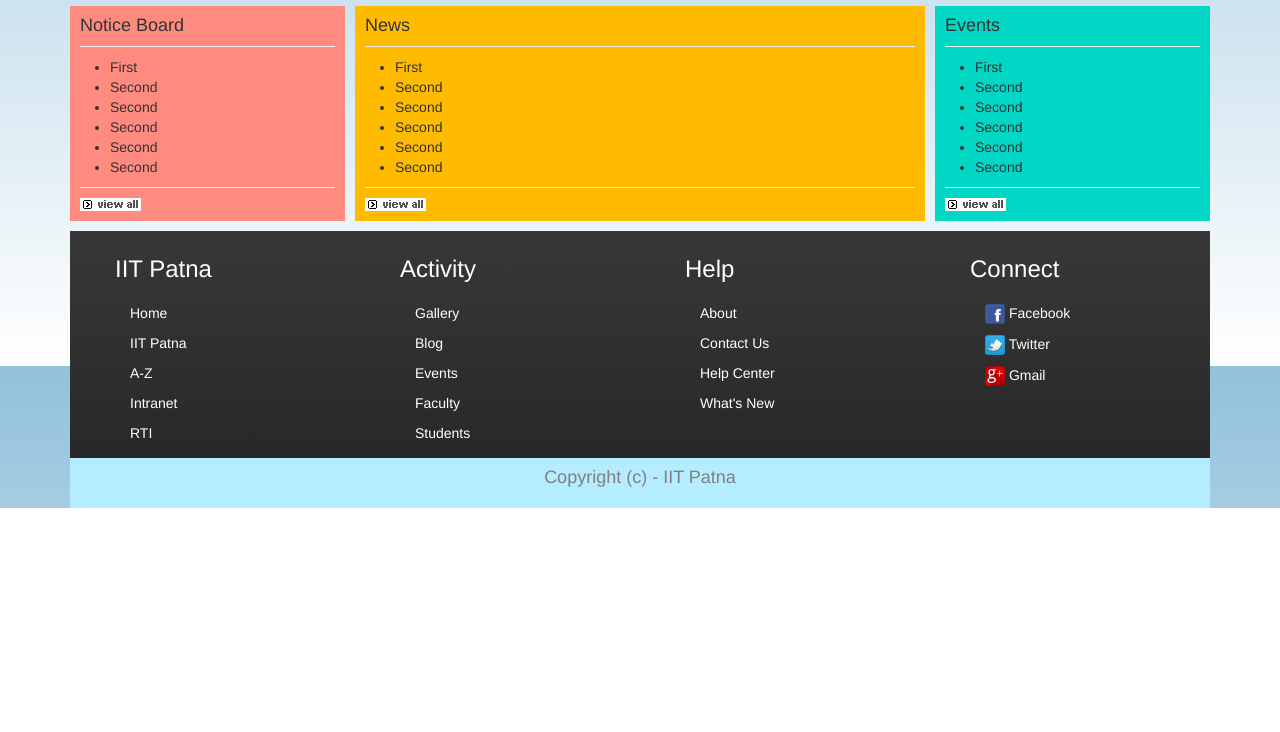
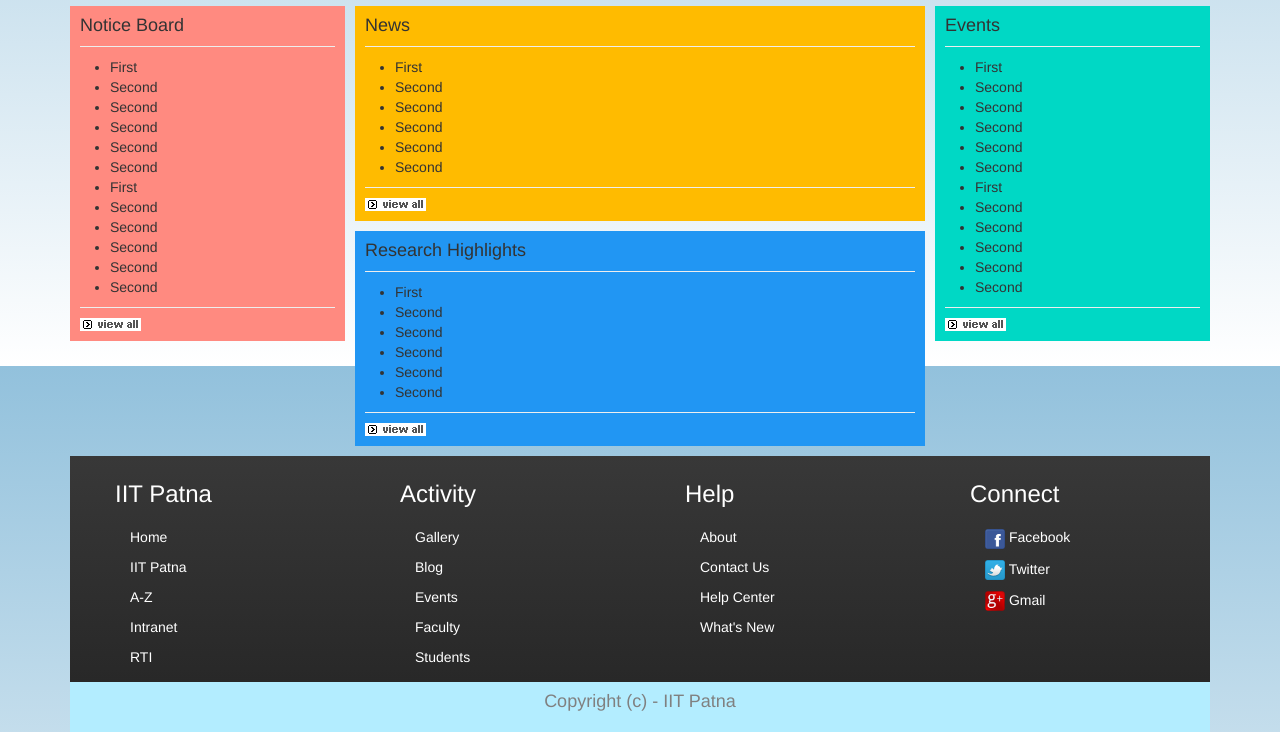
Before and after one commit to kshitij1234/Chemisty-Department-Website, a Django app: page / in a window 1280 px wide. Shown: the part 434-1166 px from the top of the page. Before the commit the page ends 942 px from the top, so only its background shows below. Run offline with Django 3.2, Linux system fonts and the light colour scheme; some libraries are stand-ins or nearby versions.

Commit message:
research section is added

```diff
--- a/chemdeptsite/templates/home.html
+++ b/chemdeptsite/templates/home.html
@@ -52,6 +52,12 @@
         <li>Second</li>
         <li>Second</li>
         <li>Second</li>
+        <li>First</li>
+        <li>Second</li>
+        <li>Second</li>
+        <li>Second</li>
+        <li>Second</li>
+        <li>Second</li>
       </ul>
       <hr style="margin: 0 10px 10px 10px;">
       <a href="/notice"><img src="{% static 'images/view_all.gif' %}" alt="view all" style="margin: 0 0 10px 10px;"></a>
@@ -73,11 +79,16 @@
       <a href="/news"><img src="{% static 'images/view_all.gif' %}" alt="view all" style="margin: 0 0 10px 10px;"></a>
     </div>
     <div class="row" style="margin: 0; padding: 0;">
-
       <div class="col-sm-6 col-xs-6 visible-sm-block visible-xs-block" style="padding:0;">
         <div style="background-color: #ff8a80;">
           <h4 style="padding: 10px 0 0 10px">Notice Board</h4><hr style="margin: 0 10px 10px 10px;">
           <ul>
+            <li>First</li>
+            <li>Second</li>
+            <li>Second</li>
+            <li>Second</li>
+            <li>Second</li>
+            <li>Second</li>
             <li>First</li>
             <li>Second</li>
             <li>Second</li>
@@ -100,11 +111,30 @@
             <li>Second</li>
             <li>Second</li>
             <li>Second</li>
+            <li>First</li>
+            <li>Second</li>
+            <li>Second</li>
+            <li>Second</li>
+            <li>Second</li>
+            <li>Second</li>
           </ul>
           <hr style="margin: 0 10px 10px 10px;">
           <a href="/events"><img src="{% static 'images/view_all.gif' %}" alt="view all" style="margin: 0 0 10px 10px;"></a>
         </div>
       </div>
+    </div>
+    <div style="background-color: #2196f3;">
+      <h4 style="padding: 10px 0 0 10px">Research Highlights</h4><hr style="margin: 0 10px 10px 10px;">
+      <ul>
+        <li>First</li>
+        <li>Second</li>
+        <li>Second</li>
+        <li>Second</li>
+        <li>Second</li>
+        <li>Second</li>
+      </ul>
+      <hr style="margin: 0 10px 10px 10px;">
+      <a href="/research"><img src="{% static 'images/view_all.gif' %}" alt="view all" style="margin: 0 0 10px 10px;"></a>
     </div>
   </div>
   <!-- Right side bar -->
@@ -112,6 +142,12 @@
     <div style="background-color: #00d8c5;">
       <h4 style="padding: 10px 0 0 10px">Events</h4><hr style="margin: 0 10px 10px 10px;">
       <ul>
+        <li>First</li>
+        <li>Second</li>
+        <li>Second</li>
+        <li>Second</li>
+        <li>Second</li>
+        <li>Second</li>
         <li>First</li>
         <li>Second</li>
         <li>Second</li>
```
